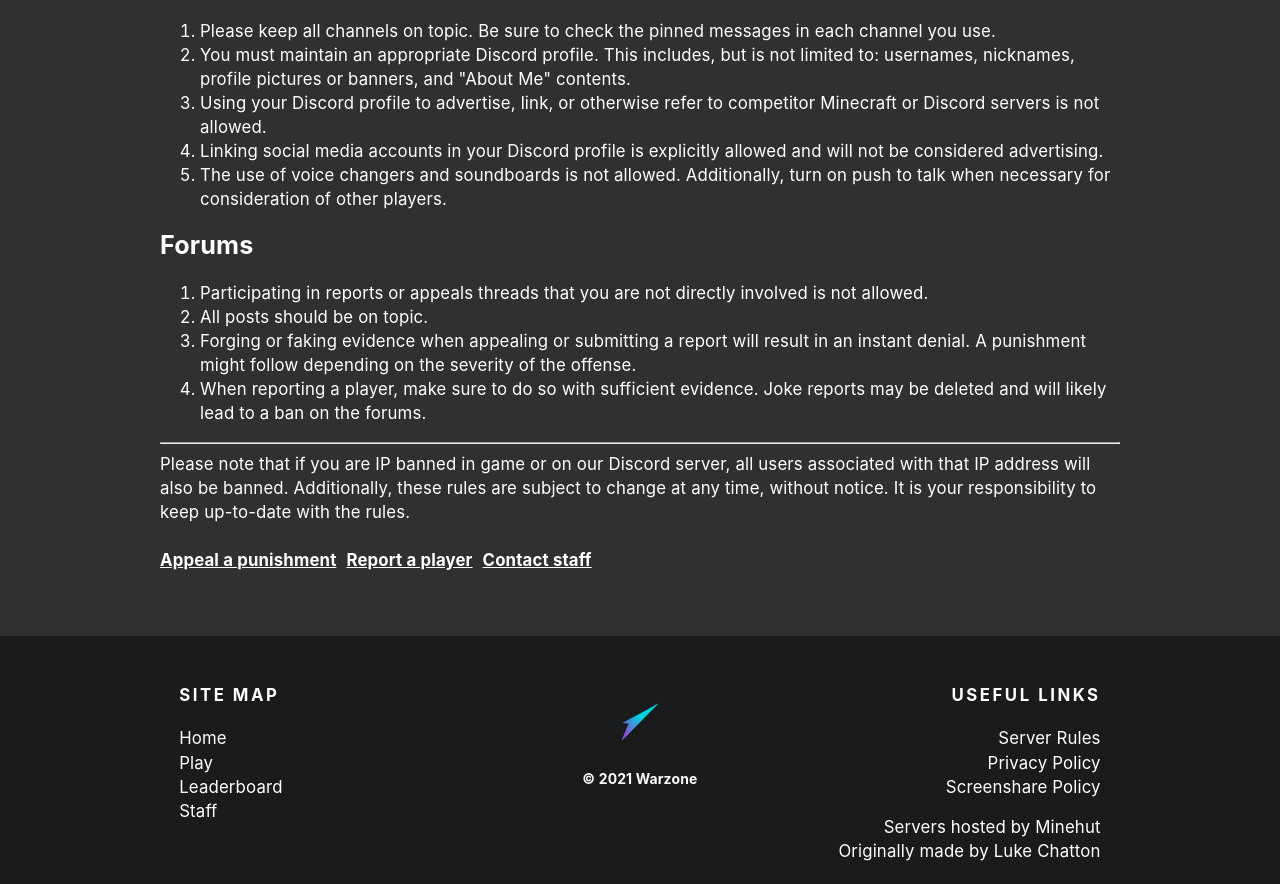
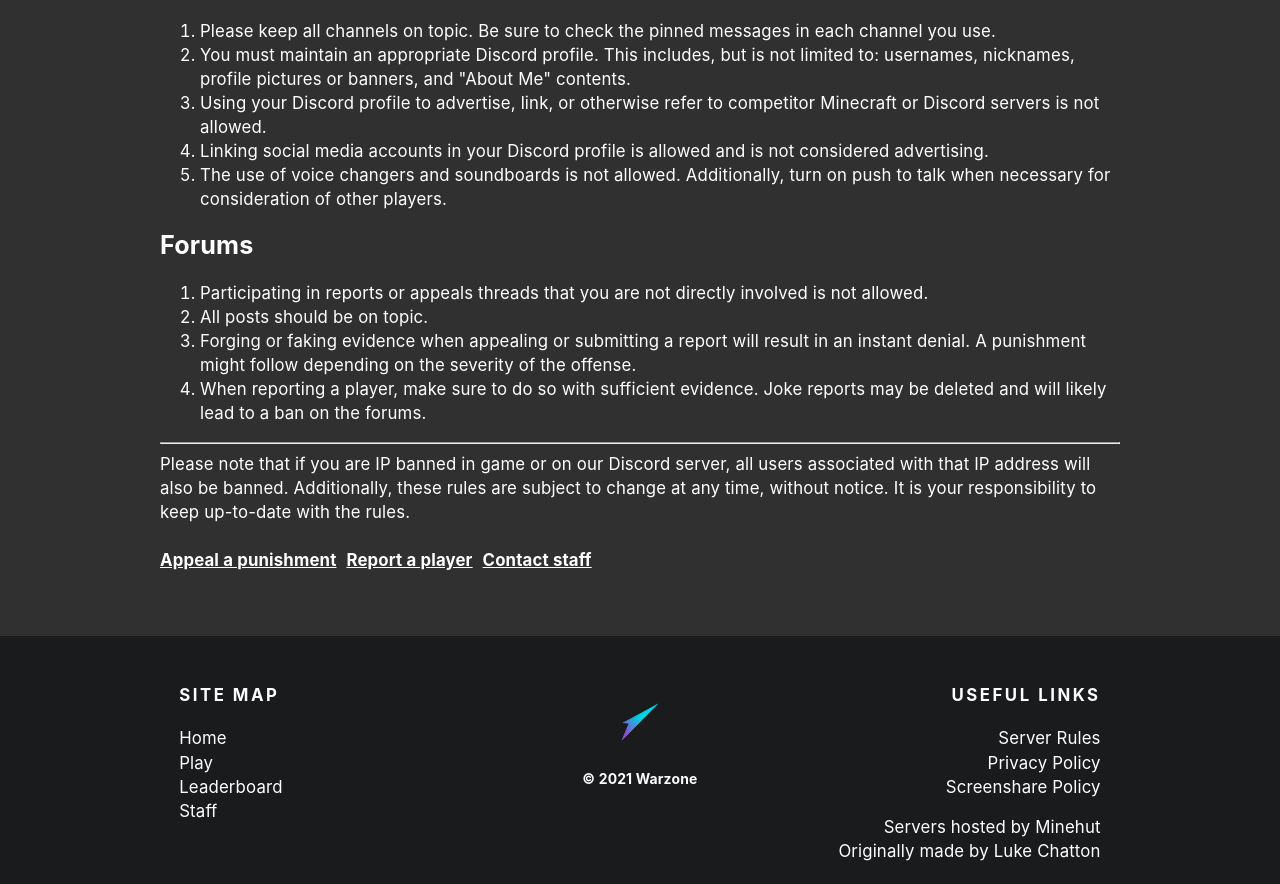
Before and after one commit to Warzone/website, a React (Create React App) app: page /rules in a window 1280 px wide. Shown: the part 1880-2764 px from the top of the page. Built offline with nearby package versions, Linux system fonts and the light colour scheme.

Commit message:
minor change

```diff
--- a/src/pages/ServerRules.js
+++ b/src/pages/ServerRules.js
@@ -192,8 +192,8 @@ class ServerRules extends Component {
 								Minecraft or Discord servers is not allowed.
 							</li>
 							<li>
-								Linking social media accounts in your Discord profile is explicitly allowed and
-								will not be considered advertising.
+								Linking social media accounts in your Discord profile is allowed and
+								is not considered advertising.
 							</li>
 							<li>
 								The use of voice changers and soundboards is not allowed.
```
